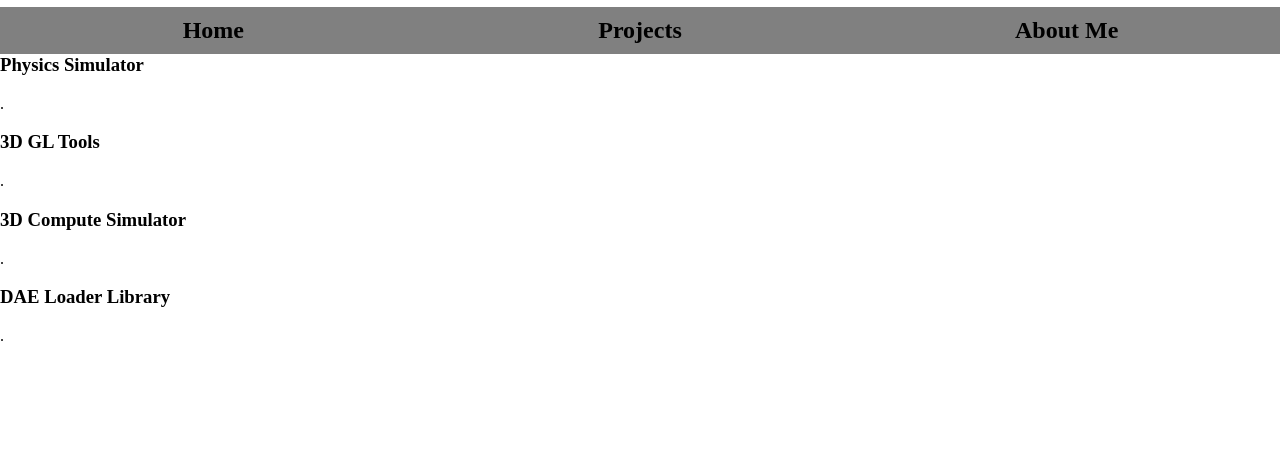
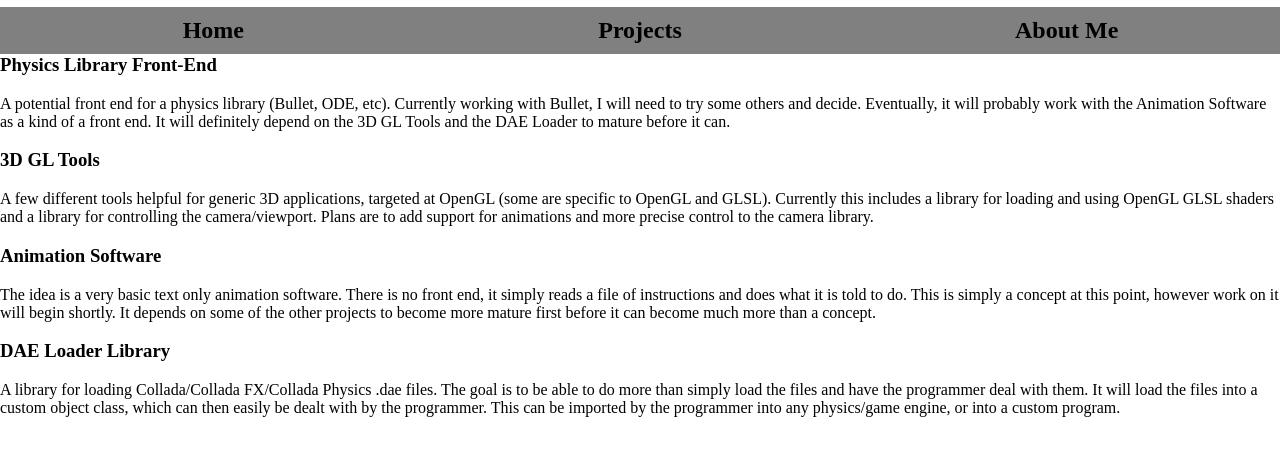
Before and after one commit to IQuesadilla/website, a plain HTML site: page projects.html in a window 1280 px wide. Shown: the part 50-506 px from the top of the page. Drawn offline with Linux system fonts and the light colour scheme.

Commit message:
added project descriptions

```diff
--- a/projects.html
+++ b/projects.html
@@ -13,30 +13,43 @@
         </ul>
 
         <div>
-            <h3>Physics Simulator</h3>
+            <h3>Physics Library Front-End</h3>
             <p>
-                .
+                A potential front end for a physics library (Bullet, ODE, etc). Currently working with Bullet,
+                I will need to try some others and decide. Eventually, it will probably work with the Animation
+                Software as a kind of a front end. It will definitely depend on the 3D GL Tools and the DAE
+                Loader to mature before it can.
             </p>
         </div>
 
         <div>
             <h3>3D GL Tools</h3>
             <p>
-                .
+                A few different tools helpful for generic 3D applications, targeted at OpenGL (some are
+                specific to OpenGL and GLSL). Currently this includes a library for loading and using OpenGL GLSL
+                shaders and a library for controlling the camera/viewport. Plans are to add support for animations
+                and more precise control to the camera library.
             </p>
         </div>
 
         <div>
-            <h3>3D Compute Simulator</h3>
+            <h3>Animation Software</h3>
             <p>
-                .
+                The idea is a very basic text only animation software. There is no front end, it simply reads a
+                file of instructions and does what it is told to do. This is simply a concept at this point,
+                however work on it will begin shortly. It depends on some of the other projects to become more
+                mature first before it can become much more than a concept.
             </p>
         </div>
 
         <div>
             <h3>DAE Loader Library</h3>
             <p>
-                .
+                A library for loading Collada/Collada FX/Collada Physics .dae files. The goal is to
+                be able to do more than simply load the files and have the programmer deal with them. It will
+                load the files into a custom object class, which can then easily be dealt with by the
+                programmer. This can be imported by the programmer into any physics/game engine, or into a
+                custom program.
             </p>
         </div>
     </body>
```
